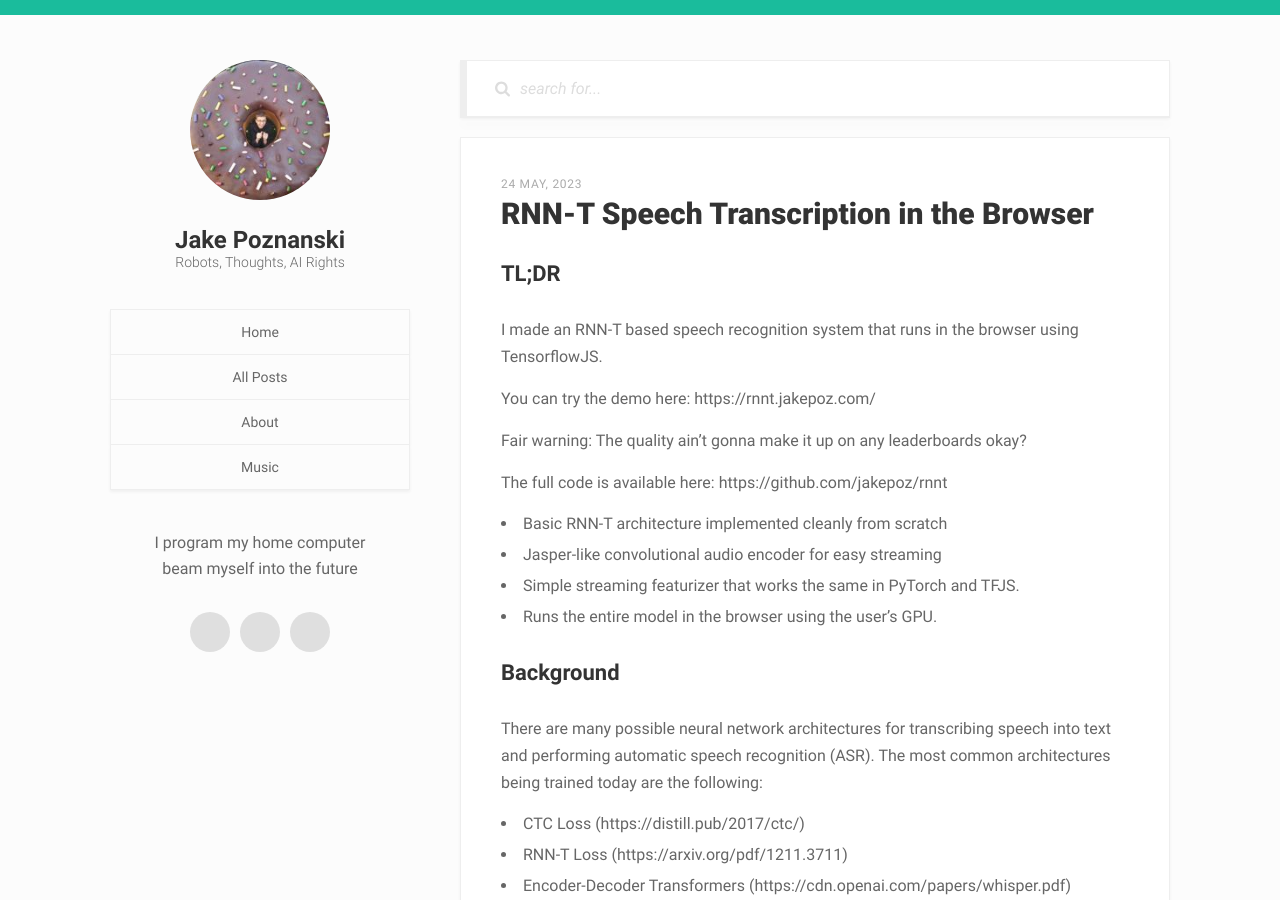
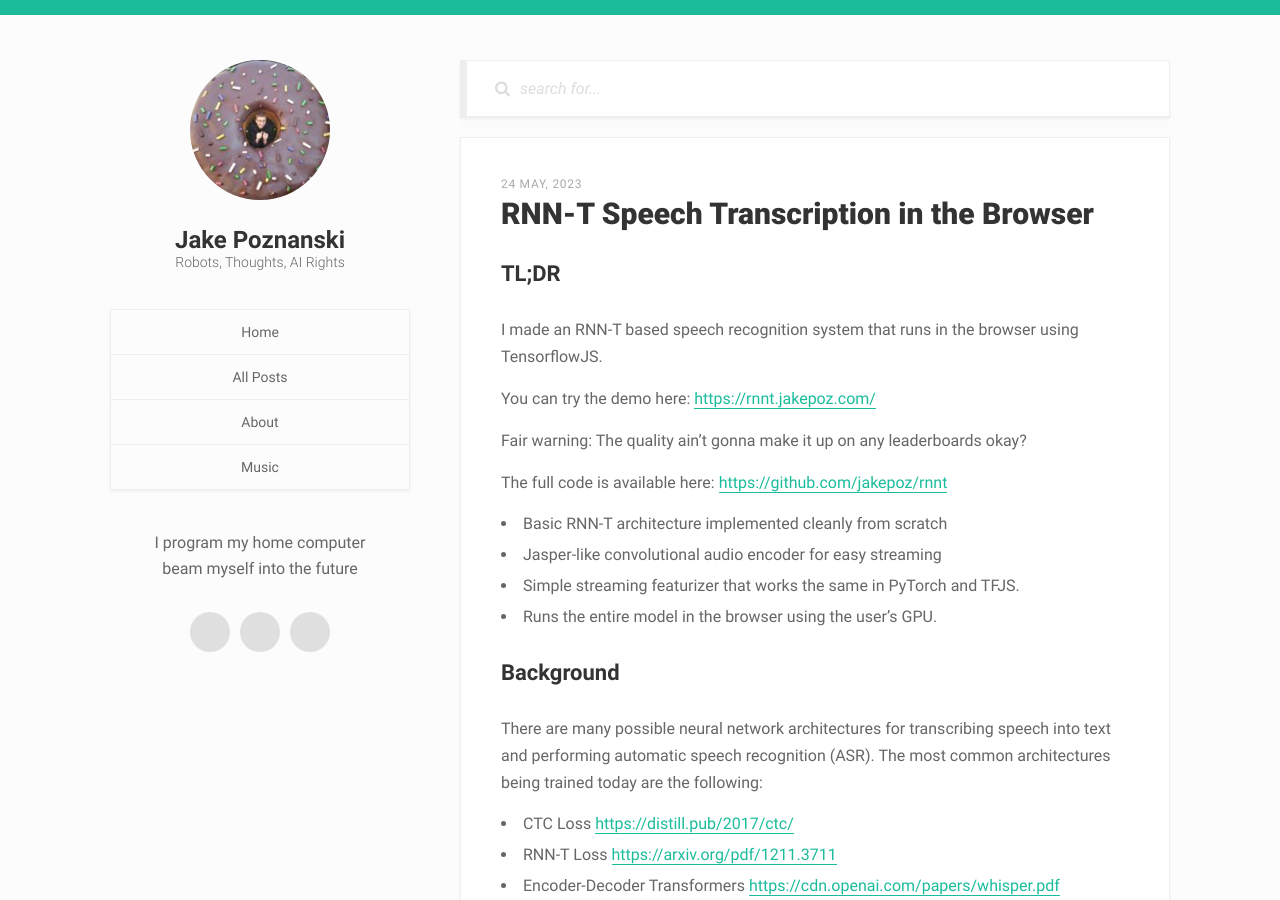
Before and after one commit to jakepoz/jakepoz.github.io, a Jekyll site: the page built from _posts/2024-05-24-browser-rnnt.markdown, in a window 1280 px wide and 900 px high. Built offline with Jekyll 4.4.1, drawn with Linux system fonts in a browser that asks for light colours; part of the change alters nothing that is shown; some of the changed text lies outside the part shown.

```diff
--- a/_posts/2024-05-24-browser-rnnt.markdown
+++ b/_posts/2024-05-24-browser-rnnt.markdown
@@ -8,11 +8,11 @@ categories: research
 ### TL;DR
 I made an RNN-T based speech recognition system that runs in the browser using TensorflowJS.
 
-You can try the demo here: https://rnnt.jakepoz.com/
+You can try the demo here: [https://rnnt.jakepoz.com/](https://rnnt.jakepoz.com/)
 
 Fair warning: The quality ain't gonna make it up on any leaderboards okay?
 
-The full code is available here: https://github.com/jakepoz/rnnt
+The full code is available here: [https://github.com/jakepoz/rnnt](https://github.com/jakepoz/rnnt)
  - Basic RNN-T architecture implemented cleanly from scratch
  - Jasper-like convolutional audio encoder for easy streaming
  - Simple streaming featurizer that works the same in PyTorch and TFJS.
@@ -21,9 +21,9 @@ The full code is available here: https://github.com/jakepoz/rnnt
 ### Background
 There are many possible neural network architectures for transcribing speech into text and performing automatic speech recognition (ASR).
 The most common architectures being trained today are the following:
-  - CTC Loss (https://distill.pub/2017/ctc/)
-  - RNN-T Loss (https://arxiv.org/pdf/1211.3711)
-  - Encoder-Decoder Transformers (https://cdn.openai.com/papers/whisper.pdf)
+  - CTC Loss [https://distill.pub/2017/ctc/](https://distill.pub/2017/ctc/)
+  - RNN-T Loss [https://arxiv.org/pdf/1211.3711](https://arxiv.org/pdf/1211.3711)
+  - Encoder-Decoder Transformers [https://cdn.openai.com/papers/whisper.pdf](https://cdn.openai.com/papers/whisper.pdf)
 
 The challenge is that ASR is fundamentally a sequence-to-sequence problem,
 but the sequences involved are of different lengths. The
@@ -72,8 +72,8 @@ inference time, without having to see the whole input in advance.
 
 ### The Code
 
-#### train.py (Train Loop)
-https://github.com/jakepoz/rnnt/blob/master/rnnt/train.py
+#### (train.py (Train Loop))[https://github.com/jakepoz/rnnt/blob/master/rnnt/train.py]
+
 
 This file contains a basic PyTorch train loop for an RNN-T based model. It supports Hydra for configuration
 management, DDP for multi-gpu training, and Tensorboard for data logging.
```
